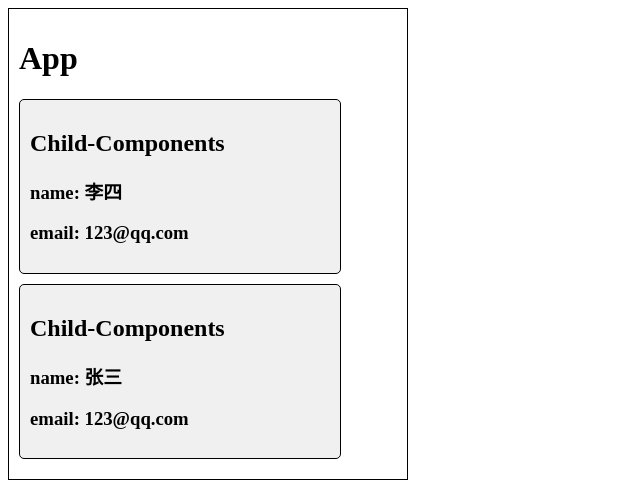
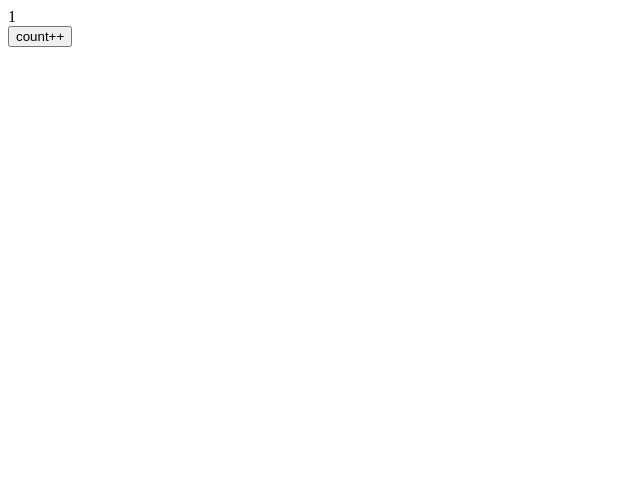
Before and after one commit to LvYuanWang/vue3_deep_essence, a Vue app: page / in a window 1280 px wide. Shown: the top 498 px of the page, without its empty margins (0-640 px from the left). Built offline with nearby package versions, Linux system fonts and the light colour scheme.

Commit message:
vue3指令的本质

```diff
--- a/package.json
+++ b/package.json
@@ -27,6 +27,7 @@
     "unplugin-auto-import": "^19.0.0",
     "unplugin-vue-components": "^28.0.0",
     "vite": "^6.0.5",
-    "vite-plugin-vue-devtools": "^7.6.8"
+    "vite-plugin-vue-devtools": "^7.6.8",
+    "vite-plugin-inspect": "^0.8.4"
   }
 }
--- a/src/App.vue
+++ b/src/App.vue
@@ -1,27 +1,12 @@
 <template>
-  <div class="app-container">
-    <h1>App</h1>
-    <Child name="李四" email="123@qq.com" />
-    <component :is="vNode" />
-  </div>
+  <div>{{ count }}</div>
+  <button v-on:click="count++">count++</button>
 </template>
 
 <script setup>
-import { h } from 'vue'
-import Child from './components/Child.vue'
+import { ref } from 'vue'
 
-const vNode = h(Child, {
-  name: '张三',
-  email: '123@qq.com',
-})
-console.log('vNode: ', vNode) // 打印虚拟节点
+const count = ref(1)
 </script>
 
-<style scoped>
-.app-container {
-  width: 400px;
-  border: 1px solid;
-  padding: 10px;
-  box-sizing: border-box;
-}
-</style>
+<style scoped></style>
--- a/src/components/Child.vue
+++ /dev/null
@@ -1,25 +0,0 @@
-<template>
-  <div class="child-container">
-    <h2>Child-Components</h2>
-    <h3>name: {{ name }}</h3>
-    <h3>email: {{ email }}</h3>
-  </div>
-</template>
-
-<script setup>
-defineProps({
-  name: String,
-  email: String,
-})
-</script>
-
-<style scoped>
-.child-container {
-  width: 300px;
-  border: 1px solid;
-  padding: 10px;
-  background-color: #f0f0f0;
-  border-radius: 5px;
-  margin-bottom: 10px;
-}
-</style>
--- a/vite.config.js
+++ b/vite.config.js
@@ -7,6 +7,7 @@ import vueDevTools from 'vite-plugin-vue-devtools'
 import AutoImport from 'unplugin-auto-import/vite'
 import Components from 'unplugin-vue-components/vite'
 import { ElementPlusResolver } from 'unplugin-vue-components/resolvers'
+import Inspect from 'vite-plugin-inspect'
 
 // https://vite.dev/config/
 export default defineConfig({
@@ -19,6 +20,7 @@ export default defineConfig({
     Components({
       resolvers: [ElementPlusResolver()],
     }),
+    Inspect(),
   ],
   resolve: {
     alias: {
```
Also changed, not shown: 1 other file (tests, documents, lock files or other folders).
